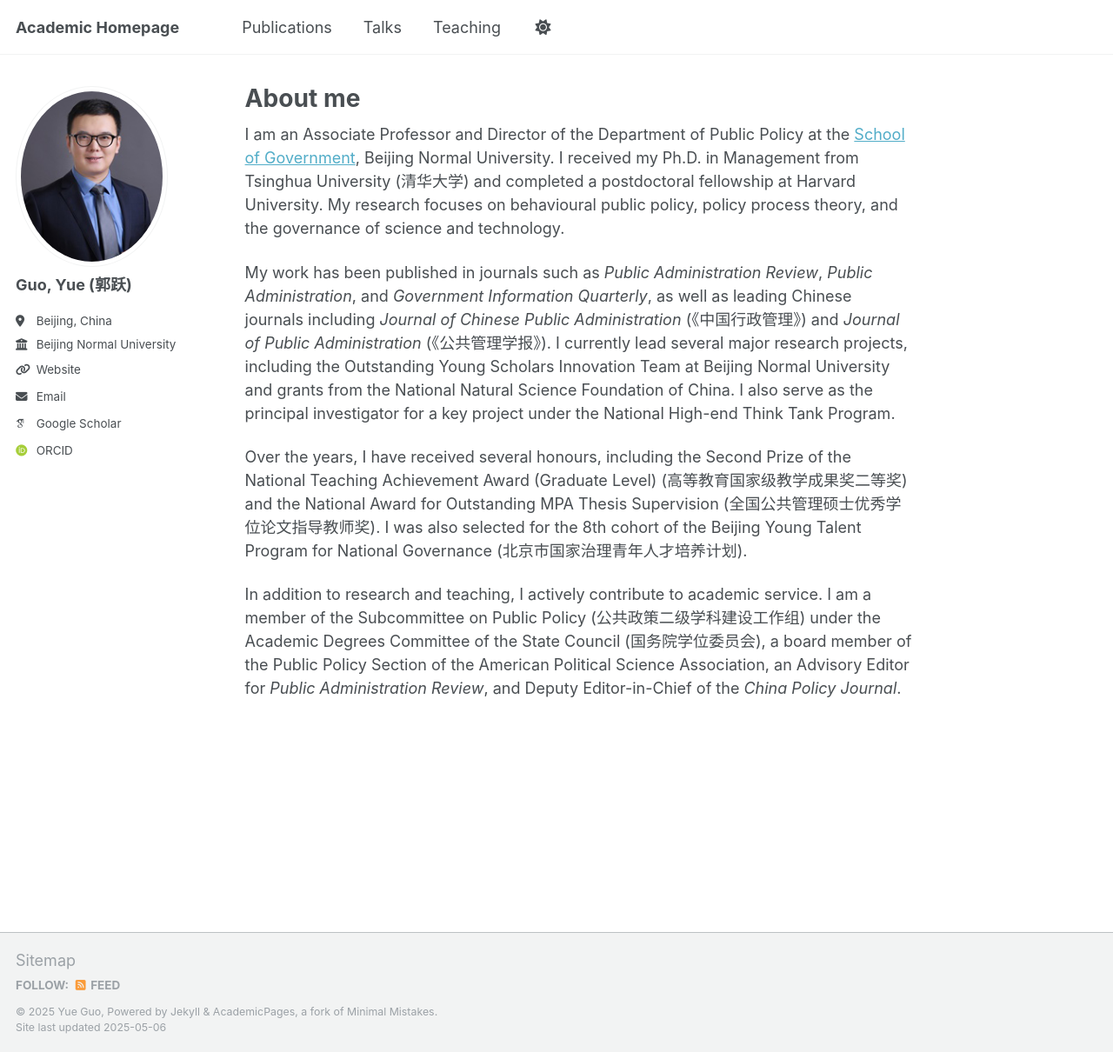
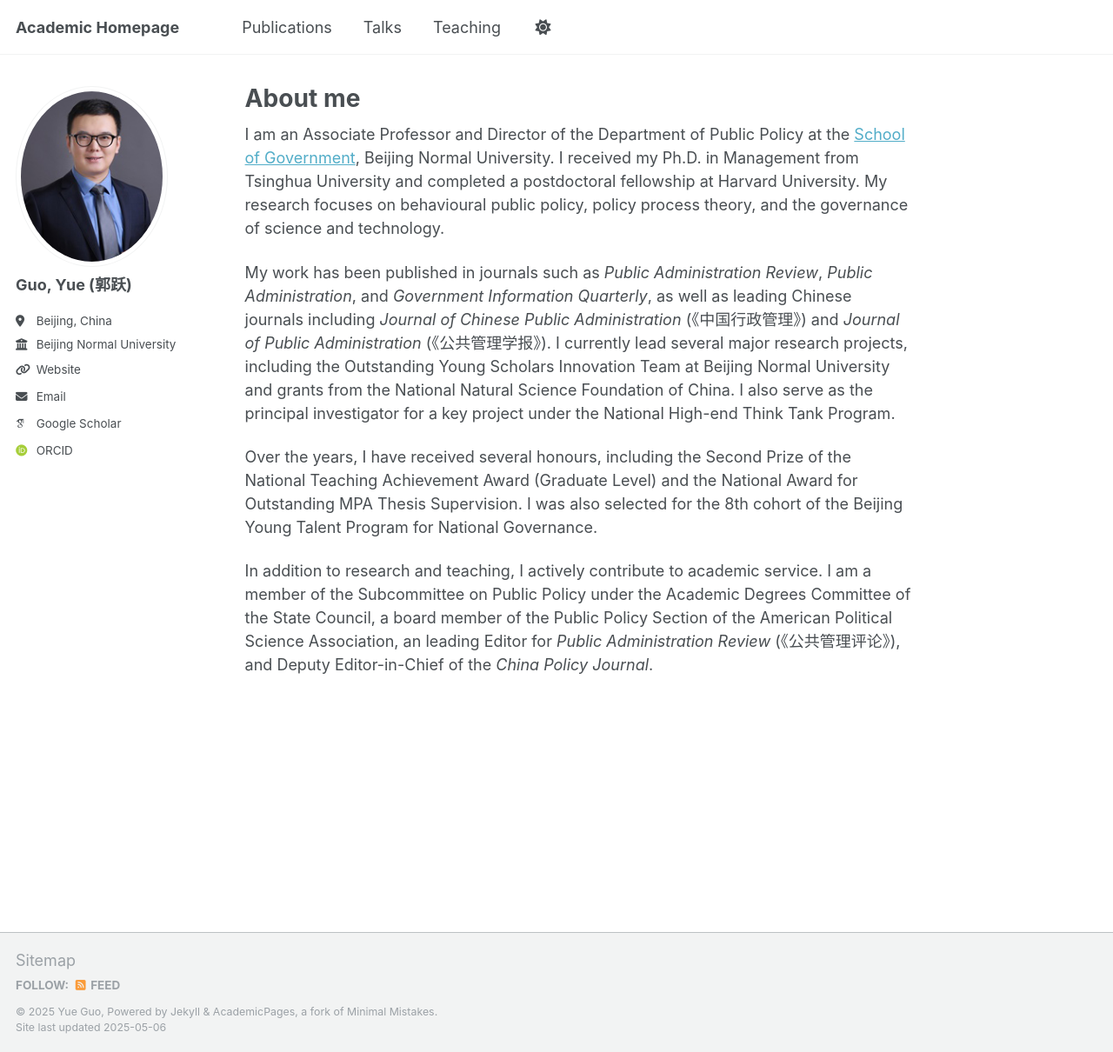
Before and after one commit to guoyue-policy/guoyue-policy.github.io, a Jekyll site: the page built from _pages/about.md, in a window 1280 px wide and 1210 px high. Shown: the whole window at 87% size. Built offline with Jekyll 4.4.1, drawn with Linux system fonts in a browser that asks for light colours; some web fonts are replaced.

Commit message:
Update about.md

```diff
--- a/_pages/about.md
+++ b/_pages/about.md
@@ -7,10 +7,10 @@ redirect_from:
   - /about.html
 ---
 
-I am an Associate Professor and Director of the Department of Public Policy at the [School of Government](http://www.sg.bnu.edu.cn), Beijing Normal University. I received my Ph.D. in Management from Tsinghua University (清华大学) and completed a postdoctoral fellowship at Harvard University. My research focuses on behavioural public policy, policy process theory, and the governance of science and technology.
+I am an Associate Professor and Director of the Department of Public Policy at the [School of Government](http://www.sg.bnu.edu.cn), Beijing Normal University. I received my Ph.D. in Management from Tsinghua University and completed a postdoctoral fellowship at Harvard University. My research focuses on behavioural public policy, policy process theory, and the governance of science and technology.
 
 My work has been published in journals such as *Public Administration Review*, *Public Administration*, and *Government Information Quarterly*, as well as leading Chinese journals including *Journal of Chinese Public Administration* (《中国行政管理》) and *Journal of Public Administration* (《公共管理学报》). I currently lead several major research projects, including the Outstanding Young Scholars Innovation Team at Beijing Normal University and grants from the National Natural Science Foundation of China. I also serve as the principal investigator for a key project under the National High-end Think Tank Program.
 
-Over the years, I have received several honours, including the Second Prize of the National Teaching Achievement Award (Graduate Level) (高等教育国家级教学成果奖二等奖) and the National Award for Outstanding MPA Thesis Supervision (全国公共管理硕士优秀学位论文指导教师奖). I was also selected for the 8th cohort of the Beijing Young Talent Program for National Governance (北京市国家治理青年人才培养计划).
+Over the years, I have received several honours, including the Second Prize of the National Teaching Achievement Award (Graduate Level) and the National Award for Outstanding MPA Thesis Supervision. I was also selected for the 8th cohort of the Beijing Young Talent Program for National Governance.
 
-In addition to research and teaching, I actively contribute to academic service. I am a member of the Subcommittee on Public Policy (公共政策二级学科建设工作组) under the Academic Degrees Committee of the State Council (国务院学位委员会), a board member of the Public Policy Section of the American Political Science Association, an Advisory Editor for *Public Administration Review*, and Deputy Editor-in-Chief of the *China Policy Journal*.
+In addition to research and teaching, I actively contribute to academic service. I am a member of the Subcommittee on Public Policy under the Academic Degrees Committee of the State Council, a board member of the Public Policy Section of the American Political Science Association, an leading Editor for *Public Administration Review* (《公共管理评论》), and Deputy Editor-in-Chief of the *China Policy Journal*.
```
